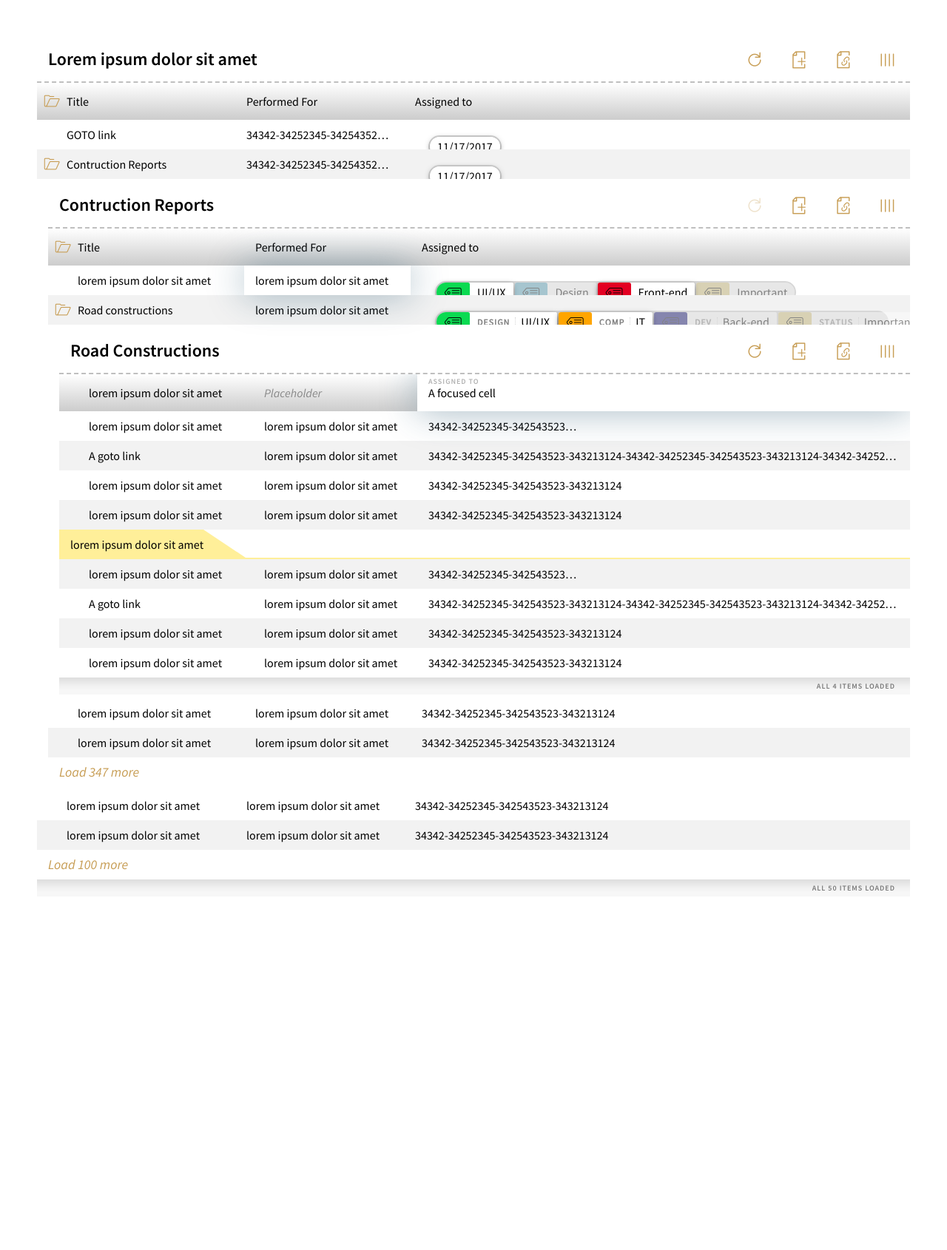
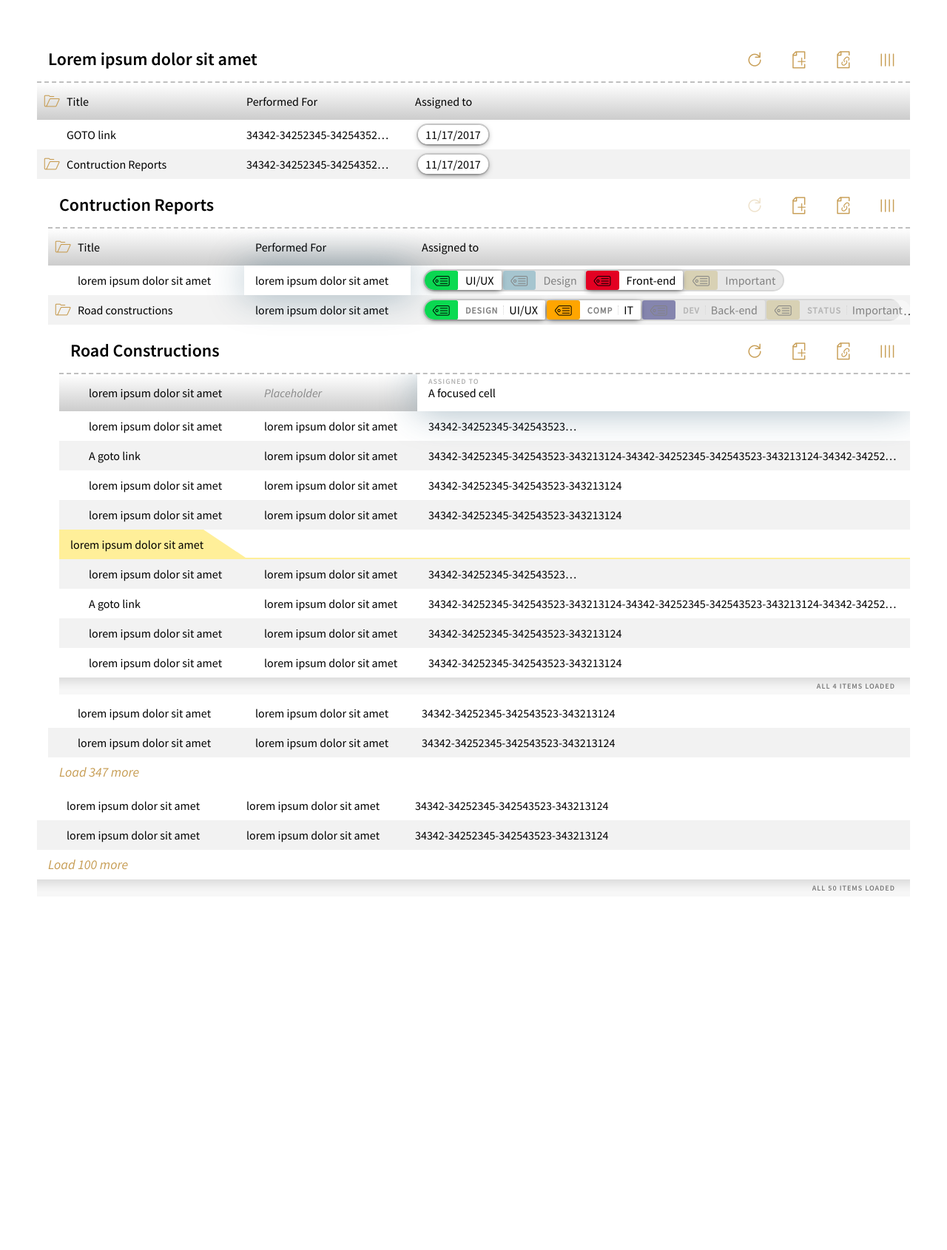
Before and after one commit to lordblendi/tracker-mockup, a Jekyll site: the page built from pages/itembox.html, in a window 1280 px wide. Shown: the whole page at 74% size. Built offline with Jekyll 4.4.1, drawn with Linux system fonts in a browser that asks for light colours; nearby versions of some CDN libraries; comment, search, counter and statistics services are not loaded.

Commit message:
itembox: fixed pmx_field

```diff
--- a/_includes/blocks/itembox.html
+++ b/_includes/blocks/itembox.html
@@ -61,8 +61,6 @@
             <li class="itemBoxTable__bodyCell" style="flex-grow: 3;" data-flex="3">
                 <div class="itemBoxTable__bodyCellInner">
 
-                  <div class="pmx-field">
-                    <div class="pmx-field__inner">
                       <div class="pmx-selector pmx-selector--expanded">
                         <div class="pmx-selector__item pmx-selector__item--selected">
                           <div class="pmx-selector__block">
@@ -70,8 +68,6 @@
                           </div>
                         </div>
                       </div>
-                    </div>
-                  </div>
 
                 </div>
             </li>
@@ -91,8 +87,6 @@
             <li class="itemBoxTable__bodyCell" style="flex-grow: 3;" data-flex="3">
                 <div class="itemBoxTable__bodyCellInner">
 
-                  <div class="pmx-field">
-                    <div class="pmx-field__inner">
                       <div class="pmx-selector pmx-selector--expanded">
                         <div class="pmx-selector__item pmx-selector__item--selected">
                           <div class="pmx-selector__block">
@@ -100,8 +94,6 @@
                           </div>
                         </div>
                       </div>
-                    </div>
-                  </div>
 
                 </div>
             </li>
@@ -169,8 +161,6 @@
                   <li class="itemBoxTable__bodyCell" style="flex-grow: 3;" data-flex="3">
                       <div class="itemBoxTable__bodyCellInner">
 
-                        <div class="pmx-field">
-                          <div class="pmx-field__inner">
                             <div class="pmx-selector pmx-selector--expanded pmx-selector--multiselect JS_selector">
                               <div class="pmx-selector__item pmx-selector__item--selected JS_selectorItem">
                                 <div class="pmx-selector__block">
@@ -200,9 +190,6 @@
                                 </div>
                               </div>
                             </div>
-                          </div>
-                        </div>
-
                       </div>
                   </li>
               </ul>
@@ -221,8 +208,6 @@
                   <li class="itemBoxTable__bodyCell" style="flex-grow: 3;" data-flex="3">
                       <div class="itemBoxTable__bodyCellInner">
 
-                        <div class="pmx-field">
-                          <div class="pmx-field__inner">
                             <div class="pmx-selector pmx-selector--expanded pmx-selector--multiselect JS_selector">
                               <div class="pmx-selector__item  pmx-selector__item--selected JS_selectorItem">
                                 <div class="pmx-selector__block">
@@ -260,9 +245,6 @@
                                 </div>
                               </div>
                             </div>
-                          </div>
-                        </div>
-
                       </div>
                   </li>
               </ul>
```
